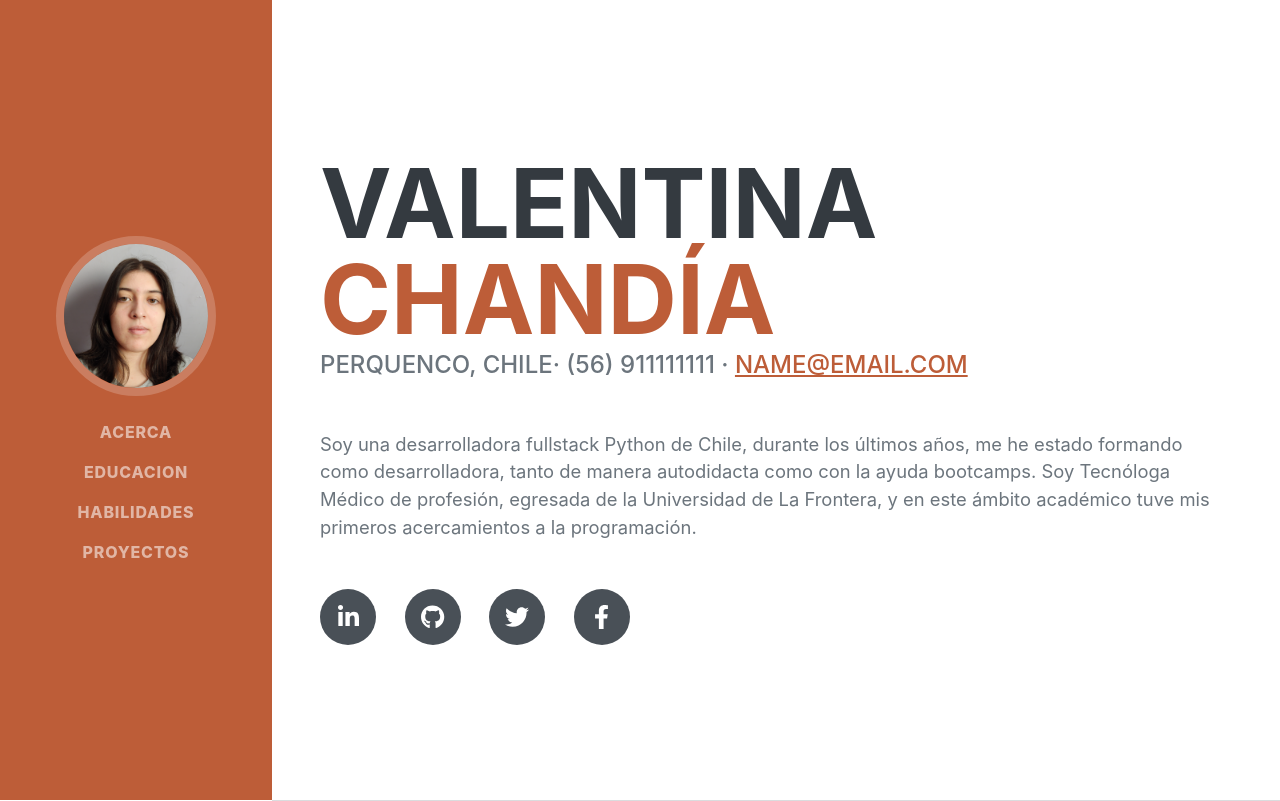
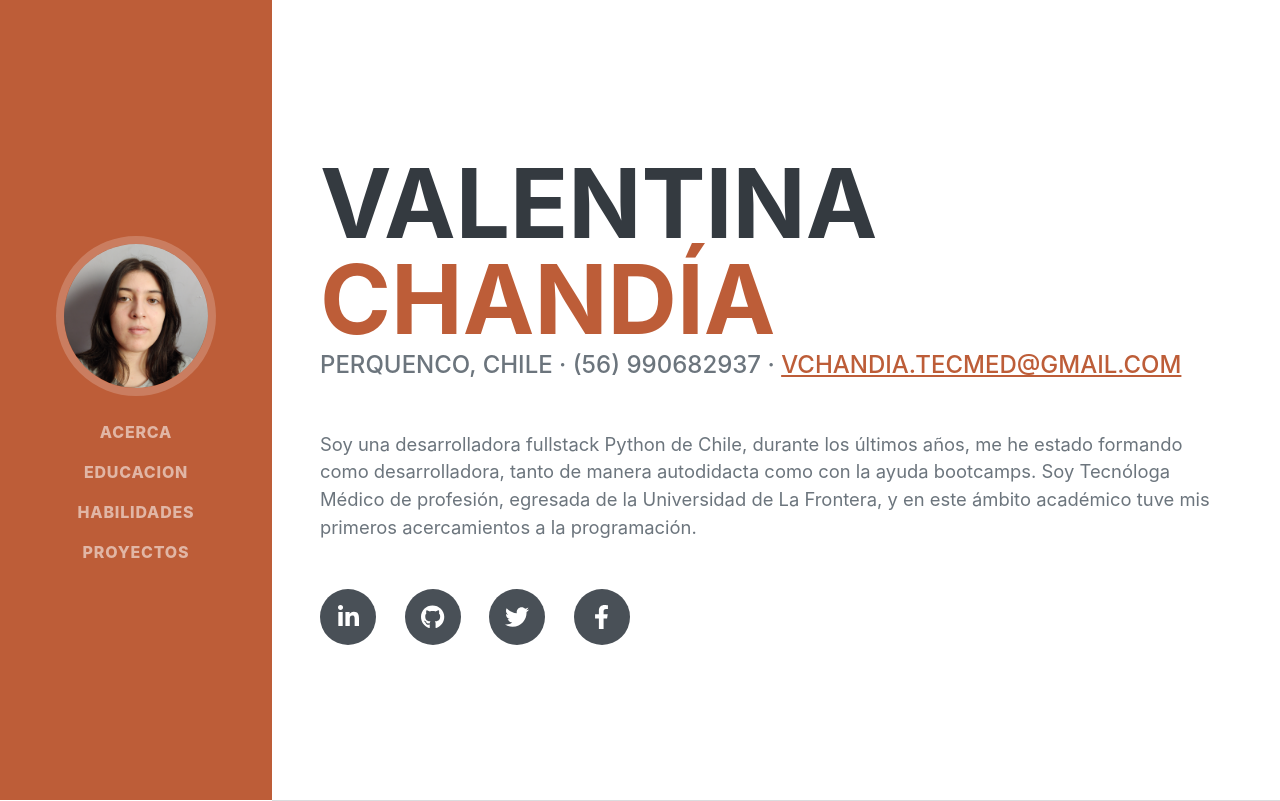
Before and after one commit to SiaKlartraum/python_2024_portafolio_mysite, a Django app: page / in a window 1280 px wide. Run offline with Django 3.2, Linux system fonts and the light colour scheme; some libraries are stand-ins or nearby versions; some web fonts are replaced.

Commit message:
se agregan datos de contacto

```diff
--- a/templates/index.html
+++ b/templates/index.html
@@ -49,8 +49,8 @@
             <div class="resume-section-content">
                 <h1 class="mb-0">Valentina <span class="text-primary">Chandía</span></h1>
                 <div class="subheading mb-5">
-                    Perquenco, Chile· (56) 911111111 ·
-                    <a href="mailto:name@email.com">name@email.com</a>
+                    Perquenco, Chile · (56) 990682937 ·
+                    <a href="vchandia.tecmed@gmail.com">vchandia.tecmed@gmail.com</a>
                 </div>
                 <p class="lead mb-5">
                     Soy una desarrolladora fullstack Python de Chile, durante los últimos años, me he estado formando como desarrolladora, tanto de manera autodidacta como con la ayuda bootcamps. Soy Tecnóloga Médico de profesión, egresada de la Universidad de La Frontera, y en este ámbito académico tuve mis primeros acercamientos a la programación.
@@ -58,8 +58,8 @@
                 <div class="social-icons">
                     <a class="social-icon" href="https://www.linkedin.com/in/valentina-chand%C3%ADa-d%C3%ADaz-b51062313/"><i class="fab fa-linkedin-in"></i></a>
                     <a class="social-icon" href="https://github.com/SiaKlartraum"><i class="fab fa-github"></i></a>
-                    <a class="social-icon" href="#!"><i class="fab fa-twitter"></i></a>
-                    <a class="social-icon" href="#!"><i class="fab fa-facebook-f"></i></a>
+                    <a class="social-icon" href="https://x.com/ArtemisiaKlart"><i class="fab fa-twitter"></i></a>
+                    <a class="social-icon" href="https://www.facebook.com/valentinaandrea.chandiadiaz/"><i class="fab fa-facebook-f"></i></a>
                 </div>
             </div>
         </section>
```
